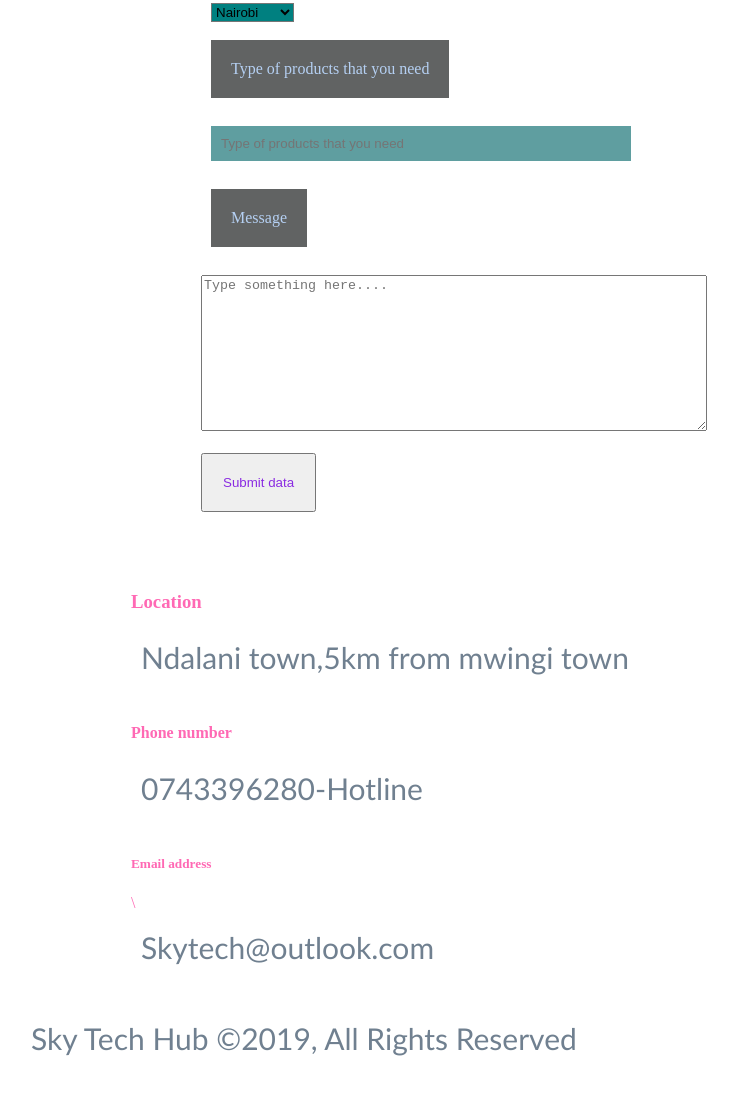
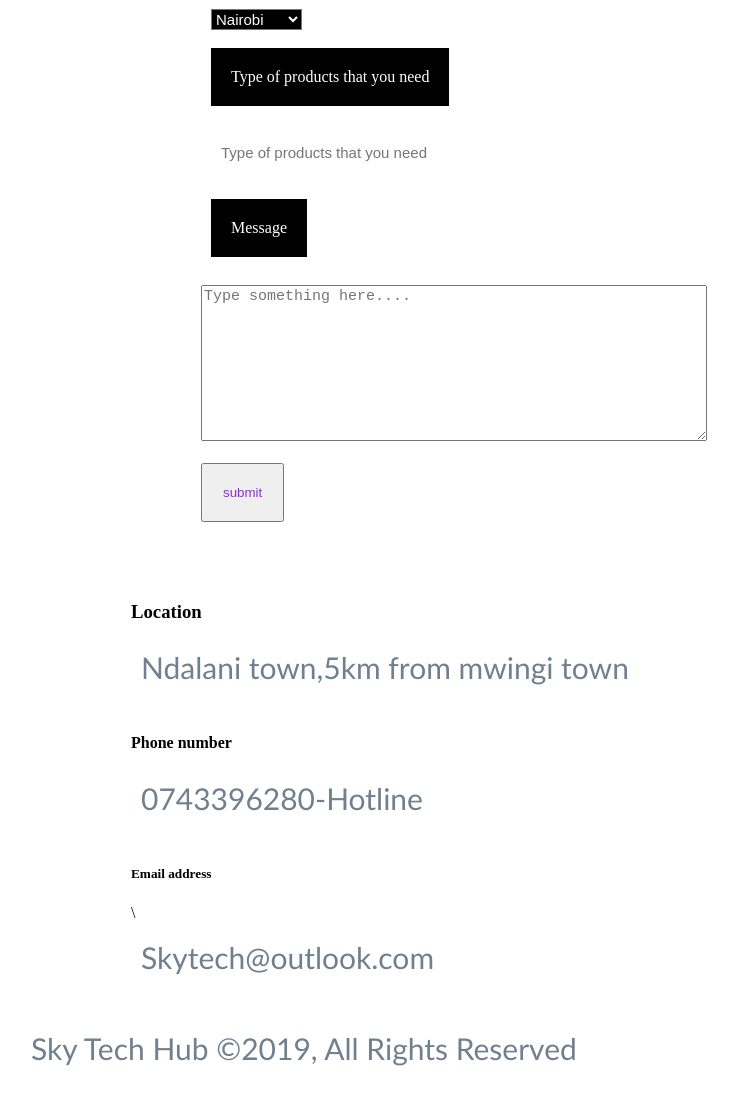
Before and after one commit to joshuangumbau/skytech, a plain HTML site: page contact.html in a window 1280 px wide. Shown: the part 831-1936 px from the top of the page, without its empty margins (9-747 px from the left). Drawn offline with Linux system fonts and the light colour scheme.

Commit message:
first commit

```diff
--- a/contact.html
+++ b/contact.html
@@ -12,16 +12,17 @@
 /* CONTACT STYLES */
 
 #contact-form label {
-   background:rgb(97, 99, 99);
+   background: black;
    padding: 20px;
-   color: rgb(181, 208, 243);
+   color:white;
    margin-bottom: 10px;
    margin-left: 80px;
    display:inline-block;
 }
 #contact-form input{
 padding: 20px;
-background: cadetblue;
+background: white;
+color: rgb(11, 12, 12);
 margin-left: 80px;
 margin-bottom: 10px;
 }
@@ -33,11 +34,14 @@ border: 1px rgb(221, 221, 221);
 }
 #contact-form textarea{
 margin-left: 70px;
+font-size: 15px;
 width: 500px
 }
 #contact-form select{
 margin-left: 80px;
-background: teal;
+background: black;
+color: white;
+font-size: 15px;
 }
 #contact-form button{
 padding: 20px;
@@ -62,7 +66,7 @@ margin-left: 70px;
         </ul>
         </div>
     </nav>
-    <section id="contact-form" class="py-3">
+    <section id="contact-form" class="py-6">
         <div class="container">
             <h2 class="l-heading"><span
                 class="text-primary">contact</span> us </h2>
@@ -97,29 +101,24 @@ margin-left: 70px;
                        <br><br>
                        <textarea name="message" placeholder="Type something here...."></textarea>
                        <br><br>
-                       <button type="Submit">Submit data</button>
+                       <button type="submit data">submit</button>
                     </form>
                 <!-- </div> -->
         </div>
     </section>
 
         <div class="container">
-            <div class="row" style="color: hotpink; ">
-                <div class="col-1">
+            <div class="row" style="color: black; ">
                     <div class="box">
                         <i class="fas fa-location fa-3x"></i>
                         <h3>Location</h3>
                         <p>Ndalani town,5km from mwingi town</p>
-                    </div>
                 </div>
-                <div class="col-2">
                     <div class="box ">
                         <i class="fas fa-phone fa-3x"></i>
                         <h4>Phone number</h4>
                         <P>0743396280-Hotline</P>
                     </div>
-                </div>
-                <div class="joshi">
                     <div class="box">
                         <i class="fas fa-envelope"></i>
                         <h5>Email address</h5>
@@ -128,7 +127,6 @@ margin-left: 70px;
                     </div>
                 </div>
             </div>
-        </div>
     <div id="footer">
         <p>Sky Tech Hub &copy;2019, All Rights Reserved</p>
     </div>
--- a/css/style.css
+++ b/css/style.css
@@ -49,6 +49,12 @@ p{
    text-align: center;
 
 }
+#navbar input {
+padding: auto;
+margin-top: 20px;
+margin-left: 10px;
+
+}
 #navbar h1 {
    float: left;
    padding-top: 20px;
@@ -72,10 +78,12 @@ p{
 #navbar ul li a.current {
    color: blue;
    text-transform: uppercase;
-   background: #333;
    cursor: pointer;
 }
-
+input{
+   font-size: 15px;
+   padding:10px;
+}
 .container {
    margin: auto;
    max-width: 1000px;
```
Also changed, not shown: about.html (+13 -9 lines), index.html (+4 -4 lines).
